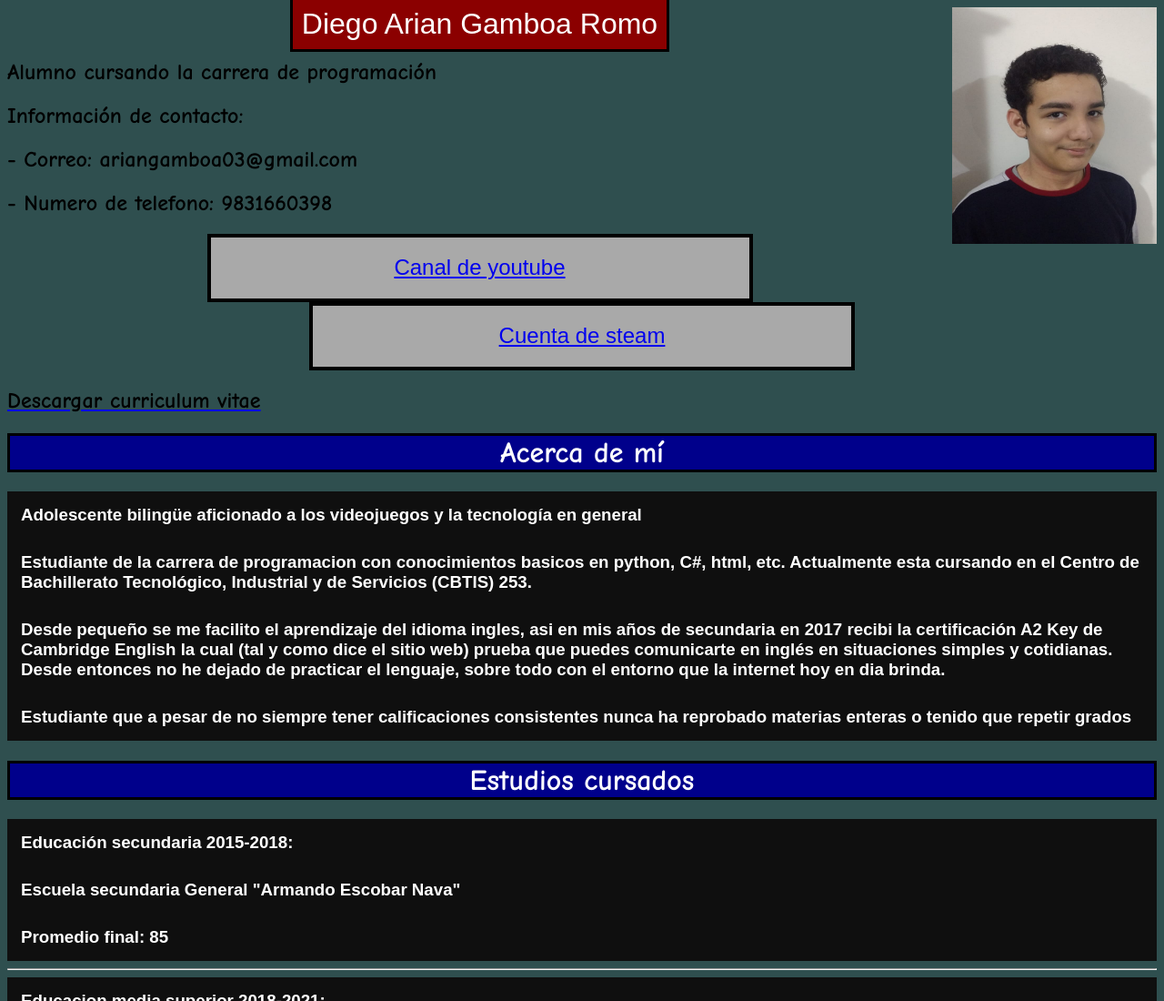
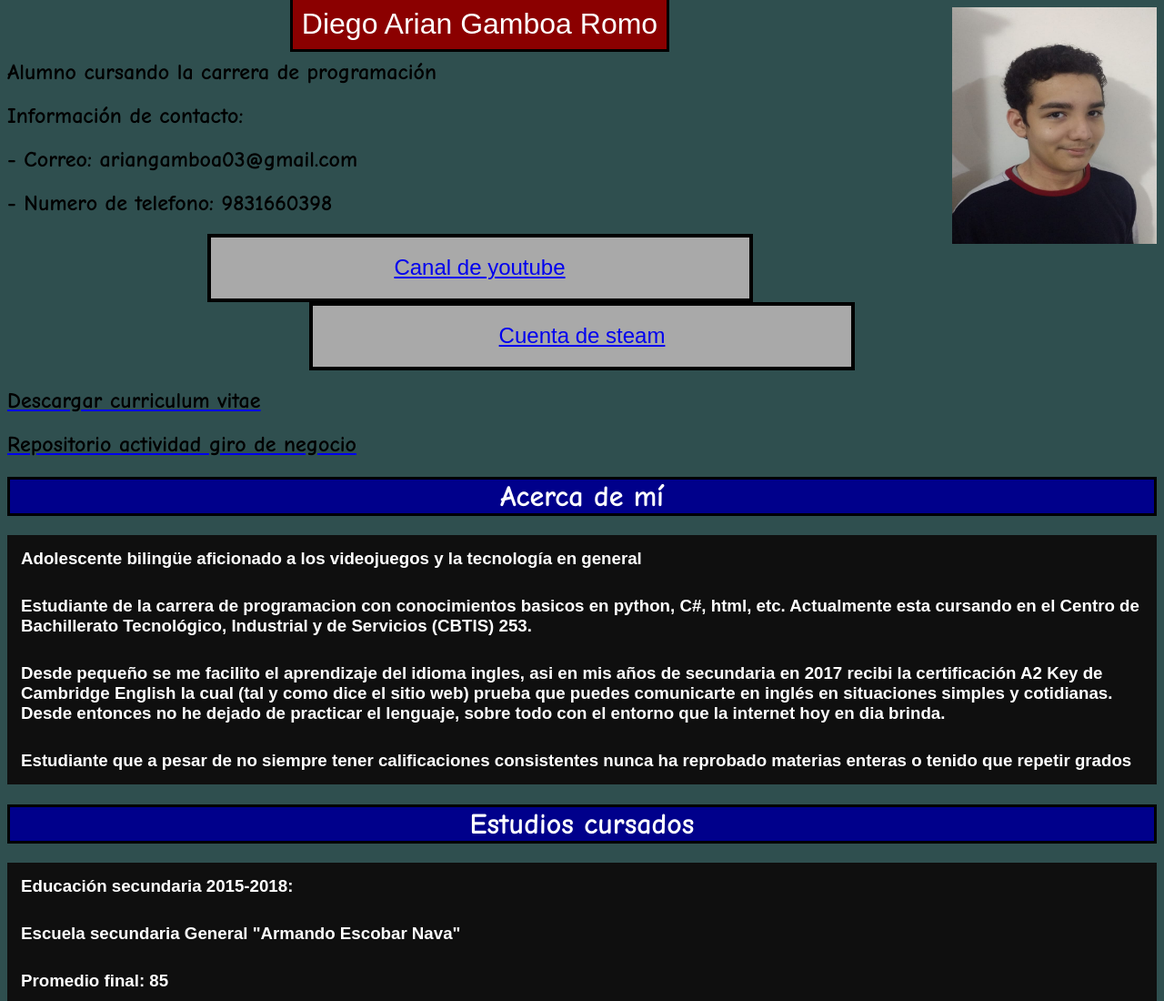
Before and after one commit to DiegoGam0306/diegogamboa.github.io, a plain HTML site: page index.html in a window 1280 px wide. Shown: the top 1100 px of the page at 91% size. Drawn offline with Linux system fonts and the light colour scheme.

Commit message:
modificado index para incluir enlace a repositorio

```diff
--- a/index.html
+++ b/index.html
@@ -27,6 +27,7 @@
     <center>
         <!--Acerca de-->
         <a href="Curriculum.pdf" download="Curriculum.pdf"><h2>Descargar curriculum vitae</h2></a>
+        <a href="https://github.com/DiegoGam0306/gironegociopdf.github.io"><h2>Repositorio actividad giro de negocio</h2></a>
         <h1>Acerca de mí</h1>
         <h3>Adolescente bilingüe aficionado a los videojuegos y la tecnología en general</h3>
         <h3>Estudiante de la carrera de programacion con conocimientos basicos en python, C#, html, etc. Actualmente esta cursando en el Centro de Bachillerato Tecnológico, Industrial y de Servicios (CBTIS) 253. </h3>
```
